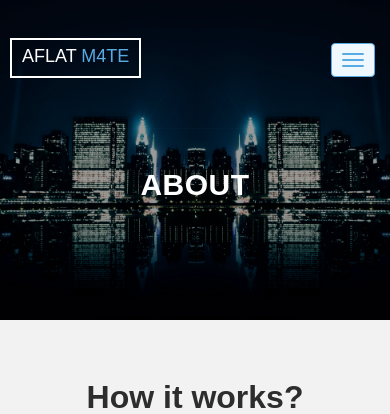
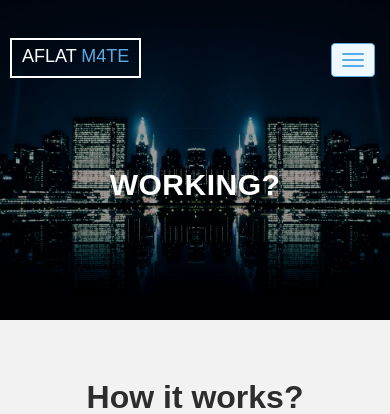
Before and after one commit to testacc93/flatmate, a Django app: page /working/ in a window 390 px wide. Shown: the top 414 px of the page. Run offline with Django 4.2, Linux system fonts and the light colour scheme; some libraries are stand-ins or nearby versions.

Commit message:
minor changes

```diff
--- a/propertyapp/static/css/style.css
+++ b/propertyapp/static/css/style.css
@@ -2736,7 +2736,7 @@ img {
   #aa-menu-area .main-navbar .navbar-nav li a {
     padding-left: 8px;
     padding-right: 8px;
-    color: black;
+    color: #ffffff;
   }
 
   #aa-advance-search .aa-advance-search-area .aa-advance-search-top .aa-single-advance-search {
--- a/templates/addprop.html
+++ b/templates/addprop.html
@@ -7,6 +7,8 @@
       <div class="row">
         <div class="col-md-12">
           <div class="aa-property-header-inner">
+            <h2>ADD A FLAT </h2>
+
           </div>
         </div>
       </div>
--- a/templates/base.html
+++ b/templates/base.html
@@ -149,10 +149,10 @@
         </div>
         <div id="navbar" class="navbar-collapse collapse">
           <ul id="top-menu" class="nav navbar-nav navbar-right aa-main-nav">
-            <li class="active"><a href="/">HOME</a></li>
+            <li><a href="/">HOME</a></li>
             <li><a href="{% url 'addproperty' %}">ADD A FLAT</a></li>
             <li><a href="{% url 'about' %}">ABOUT</a></li>
-            <li><a href="{% url 'working' %}">WORKING</a></li>
+            <li><a href="{% url 'working' %}">WORKING?</a></li>
             <li><a href="{% url 'donate' %}">DONT READ</a></li>
 
 
--- a/templates/working.html
+++ b/templates/working.html
@@ -7,7 +7,7 @@
       <div class="row">
         <div class="col-md-12">
           <div class="aa-property-header-inner">
-            <h2>ABOUT </h2>
+            <h2>Working? </h2>
             <ol class="breadcrumb">
           </ol>
           </div>
```
